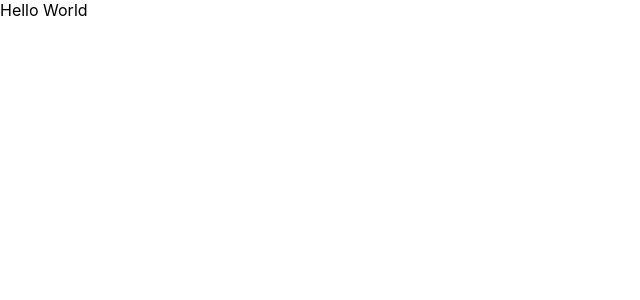
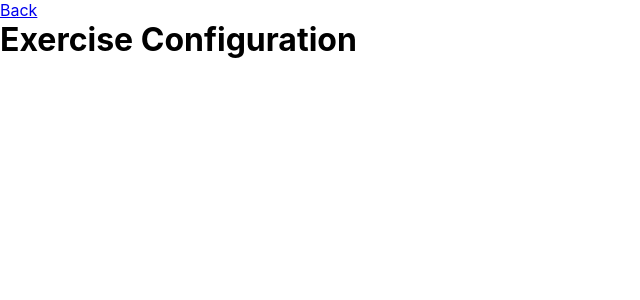
Before and after one commit to Chun-Yang/code-buster, a React (Vite) app: page /code-buster/morse-config in a window 1280 px wide. Shown: the top 300 px of the page, without its empty margins (0-640 px from the left). Built offline with nearby package versions, Linux system fonts and the light colour scheme.

Commit message:
add wonter

```diff
--- a/package.json
+++ b/package.json
@@ -12,7 +12,8 @@
   },
   "dependencies": {
     "react": "^18.3.1",
-    "react-dom": "^18.3.1"
+    "react-dom": "^18.3.1",
+    "wouter": "^3.9.0"
   },
   "devDependencies": {
     "@types/react": "^19.2.13",
--- a/src/App.tsx
+++ b/src/App.tsx
@@ -1,10 +1,23 @@
 import './App.css'
+import { Route, Switch, Redirect, Router } from 'wouter'
+import MorseHome from './pages/MorseHome'
+import MorseConfig from './pages/MorseConfig'
+import MorseExercise from './pages/MorseExercise'
 
 function App() {
   return (
-    <div className="App">
-      Hello World
-    </div>
+    <Router base="/code-buster">
+      <div className="App">
+        <Switch>
+          <Route path="/morse" component={MorseHome} />
+          <Route path="/morse-config" component={MorseConfig} />
+          <Route path="/morse-exercise" component={MorseExercise} />
+          <Route path="/">
+            <Redirect to="/morse" />
+          </Route>
+        </Switch>
+      </div>
+    </Router>
   )
 }
 
--- a/src/constants.ts
+++ b/src/constants.ts
@@ -60,7 +60,7 @@ export const words = [
   "australia",
   "author",
   "auto",
-  "availability"
+  "availability",
   "available",
   "average",
   "away",
--- /dev/null
+++ b/src/pages/MorseConfig.tsx
@@ -0,0 +1,10 @@
+import { Link } from 'wouter'
+
+export default function MorseConfig() {
+  return (
+    <div>
+      <Link to="/morse">Back</Link>
+      <h1>Exercise Configuration</h1>
+    </div>
+  )
+}
--- /dev/null
+++ b/src/pages/MorseExercise.tsx
@@ -0,0 +1,10 @@
+import { Link } from 'wouter'
+
+export default function MorseExercise() {
+  return (
+    <div>
+      <Link to="/morse-config">Back</Link>
+      <h1>Exercise</h1>
+    </div>
+  )
+}
--- /dev/null
+++ b/src/pages/MorseHome.tsx
@@ -0,0 +1,12 @@
+import { Link } from 'wouter'
+
+export default function MorseHome() {
+  return (
+    <div>
+      <h1>Morse Code</h1>
+      <Link to="/morse-config">
+        <button>Start Exercise</button>
+      </Link>
+    </div>
+  )
+}
```
Also changed, not shown: .claude/settings.local.json, 2 other files (tests, documents, lock files or other folders).
